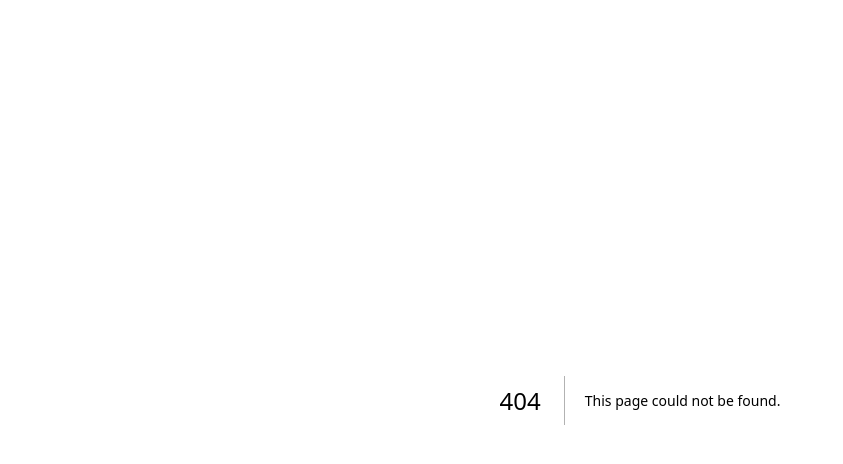
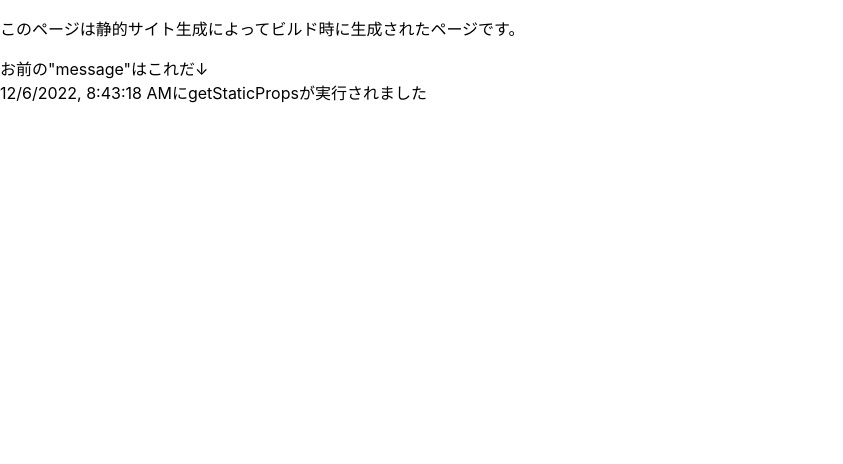
Before and after one commit to Akiruiko/test-codespaces, a Next.js app in the folder next-sample/: page /ssg in a window 1280 px wide. Before the commit this address had no page. Shown: the top 464 px of the page, without its empty margins (0-843 px from the left). Built offline with nearby package versions, Linux system fonts and the light colour scheme.

Commit message:
静的サイト生成(Static Site Generation:SSG)のサンプルを追加

```diff
--- /dev/null
+++ b/next-sample/pages/ssg.tsx
@@ -0,0 +1,44 @@
+import { NextPage, GetStaticProps, NextPageContext } from 'next'
+import Head from 'next/head'
+
+type SSGProps = {
+    message: string
+}
+
+// NextPageはページコンポーネントの型
+// ジェネリックは受け取るpropsの型を指定する
+const SSG: NextPage<SSGProps> = ({ message }) => {
+    return (
+        <div>
+            <Head>
+                <title>Static Site Generation</title>
+                <link rel='icon' href="/favicon.ico" />
+            </Head>
+            <main>
+                <p>
+                    このページは静的サイト生成によってビルド時に生成されたページです。
+                </p>
+                <p>
+                    お前の"message"はこれだ↓ <br />
+                    {message}
+                </p>
+            </main>
+        </div>
+    )
+}
+
+// GetStaticPropsはビルド時に実行され、propsをページコンポーネントに渡す関数
+// 1.exportする、2.非同期関数async()で定義、3.contextを引数に取る
+// ジェネリックは返すpropsの型を指定する、propsはページコンポーネントに渡される
+// contextはビルド時に使用できる変数のあつまり
+export const getStaticProps: GetStaticProps<SSGProps> = async (context) => {
+    const timestamp = new Date().toLocaleString()
+    const message = `${timestamp}にgetStaticPropsが実行されました`
+    console.log(message)
+    return {
+        props: {
+            message
+        }
+    }
+}
+export default SSG
```
Also changed, not shown: 1 other file (tests, documents, lock files or other folders).
